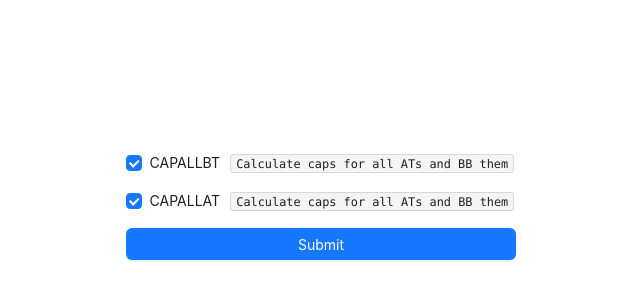
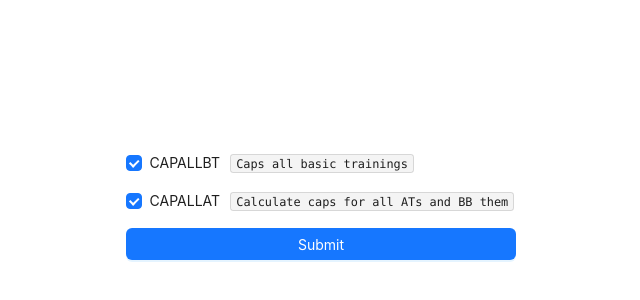
Before and after one commit to RdotSilva/TypeScript-React-Vite-NGU-Profile-Helper, a React (Vite) app: page / in a window 1280 px wide. Shown: the part 194-494 px from the top of the page, without its empty margins (319-959 px from the left). Built offline with nearby package versions, Linux system fonts and the light colour scheme.

Commit message:
Fix field description

```diff
--- a/src/components/CheckForm/CheckForm.tsx
+++ b/src/components/CheckForm/CheckForm.tsx
@@ -39,7 +39,7 @@ const CheckForm = () => {
             defaultValue={true}
           />
 
-          <Text code>{EnergyCapFieldDescriptions.CAPALLAT}</Text>
+          <Text code>{EnergyCapFieldDescriptions.CAPALLBT}</Text>
         </Flex>
 
         <Flex>
```
